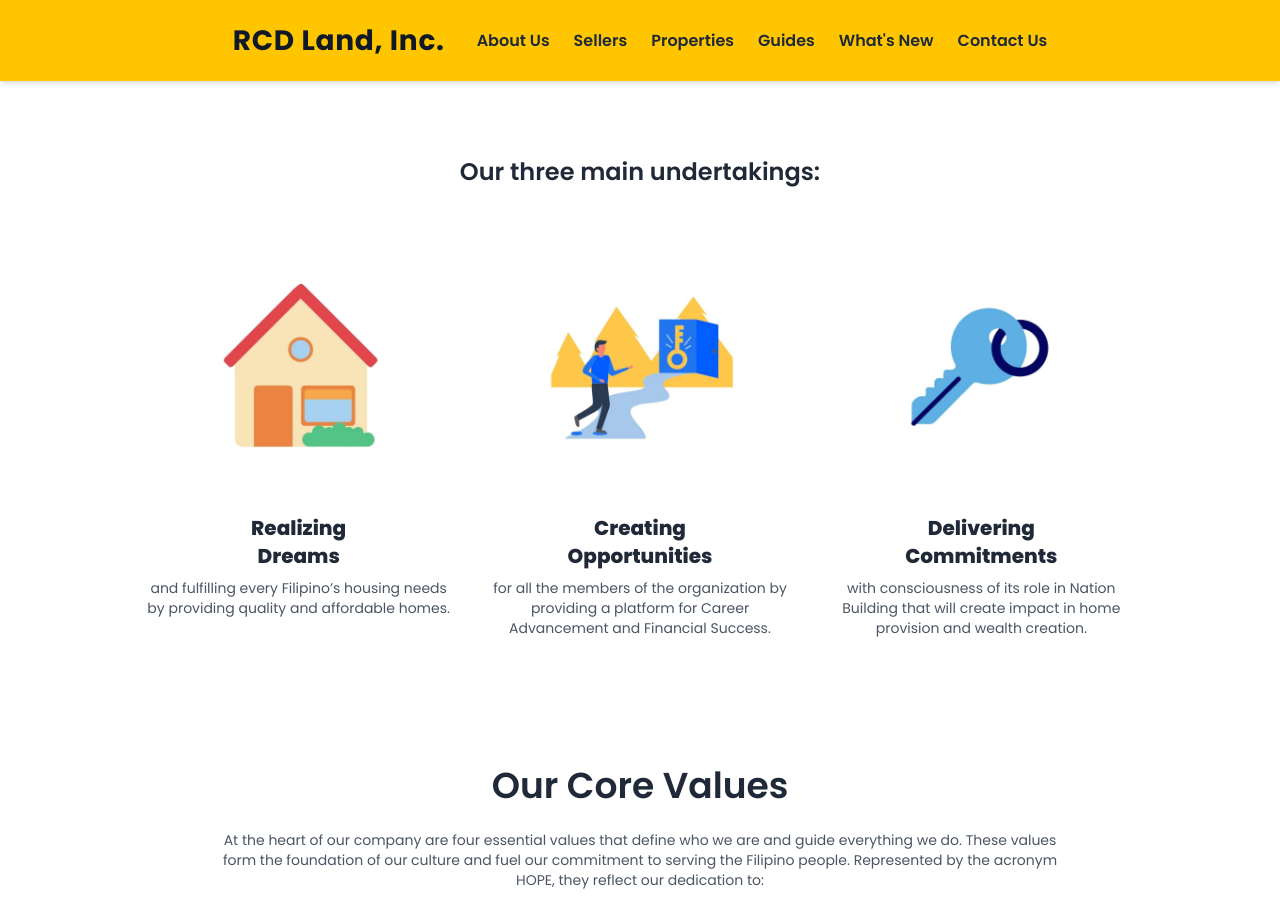
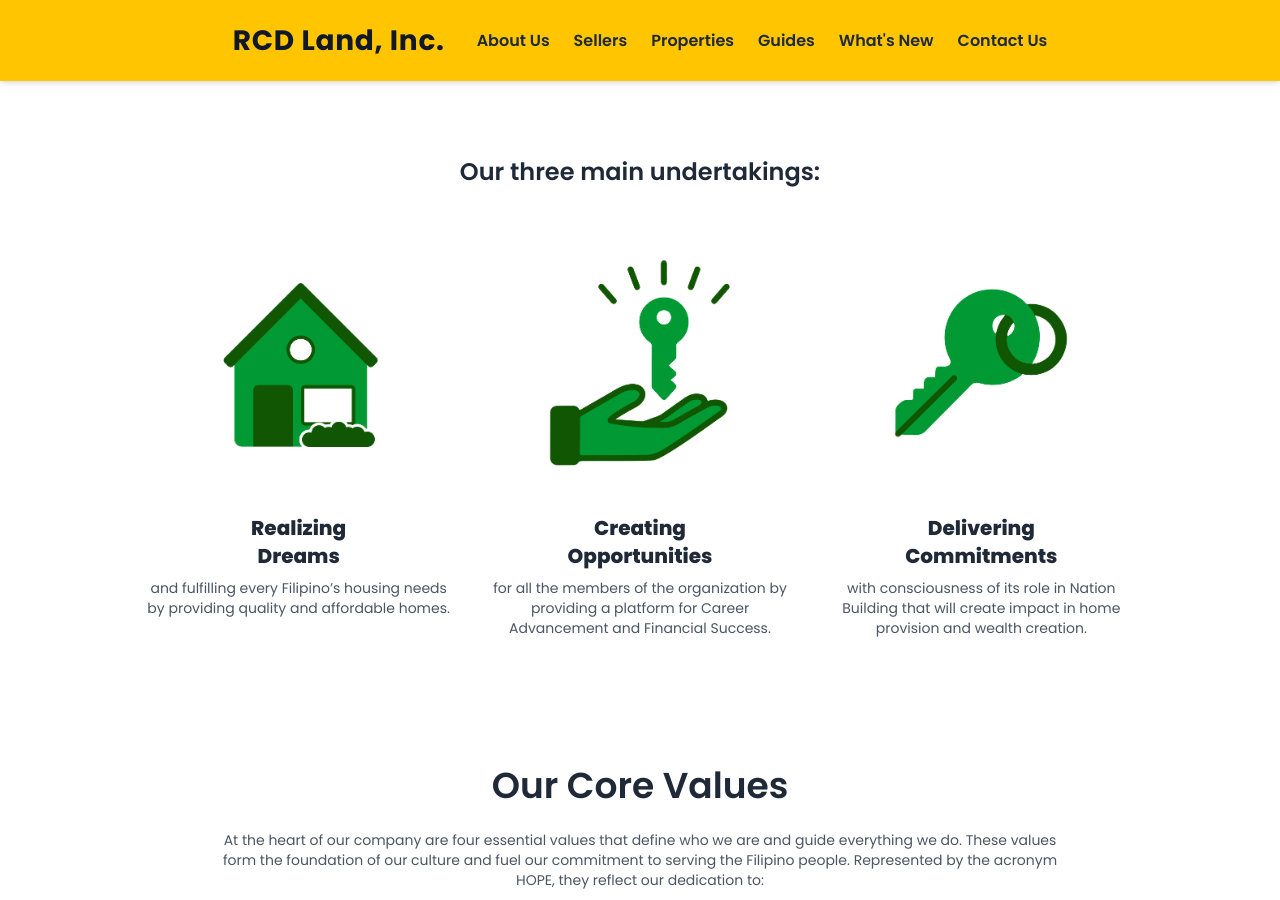
Before and after one commit to renrengabas/rcdland.com, a Jekyll site: the page built from about/index.html, in a window 1280 px wide and 900 px high, scrolled down 2963 px. Built offline with Jekyll 4.4.1, drawn with Linux system fonts in a browser that asks for light colours; nearby versions of some CDN libraries.

Commit message:
Changed the color of our three main underrakings

```diff
--- a/about/index.html
+++ b/about/index.html
@@ -199,7 +199,7 @@
     <section class="grid grid-cols-1 md:grid-cols-3 gap-8 mb-20">
       <article class="text-center">
           <div class="inline-flex p-2 mb-4 justify-center items-center text-black-500">
-          <img src="/assets/img/about/01.jpg"
+          <img src="/assets/img/about/Realizing Dreams.png"
           alt="Home" style="width:1540x; height:254px;">
         </div>
         <h3 class="text-base md:text-xl font-extrabold leading-tight">
@@ -211,7 +211,7 @@
       </article>
       <article class="text-center">
           <div class="inline-flex p-2 mb-4 justify-center items-center text-black-500">
-          <img src="/assets/img/about/02.jpg"
+          <img src="/assets/img/about/Creating Opportunities.png"
           alt="Oppurtunities" style="width:1540x; height:254px;">
         </div>
         <h3 class="text-base md:text-xl font-extrabold leading-tight">
@@ -223,7 +223,7 @@
       </article>
       <article class="text-center">
           <div class="inline-flex p-2 mb-4 justify-center items-center text-black-500">
-          <img src="/assets/img/about/03.jpg"
+          <img src="/assets/img/about/Delivering Commitments.png"
           alt="Key" style="width:1540x; height:254px;">
         </div>
         <h3 class="text-base md:text-xl font-extrabold leading-tight">
```
Also changed, not shown: assets/img/about/01.jpg (deleted), assets/img/about/02.jpg (deleted), assets/img/about/03.jpg (deleted), assets/img/about/Creating Opportunities.png (added), assets/img/about/Delivering Commitments.png (added), assets/img/about/Realizing Dreams.png (added).
